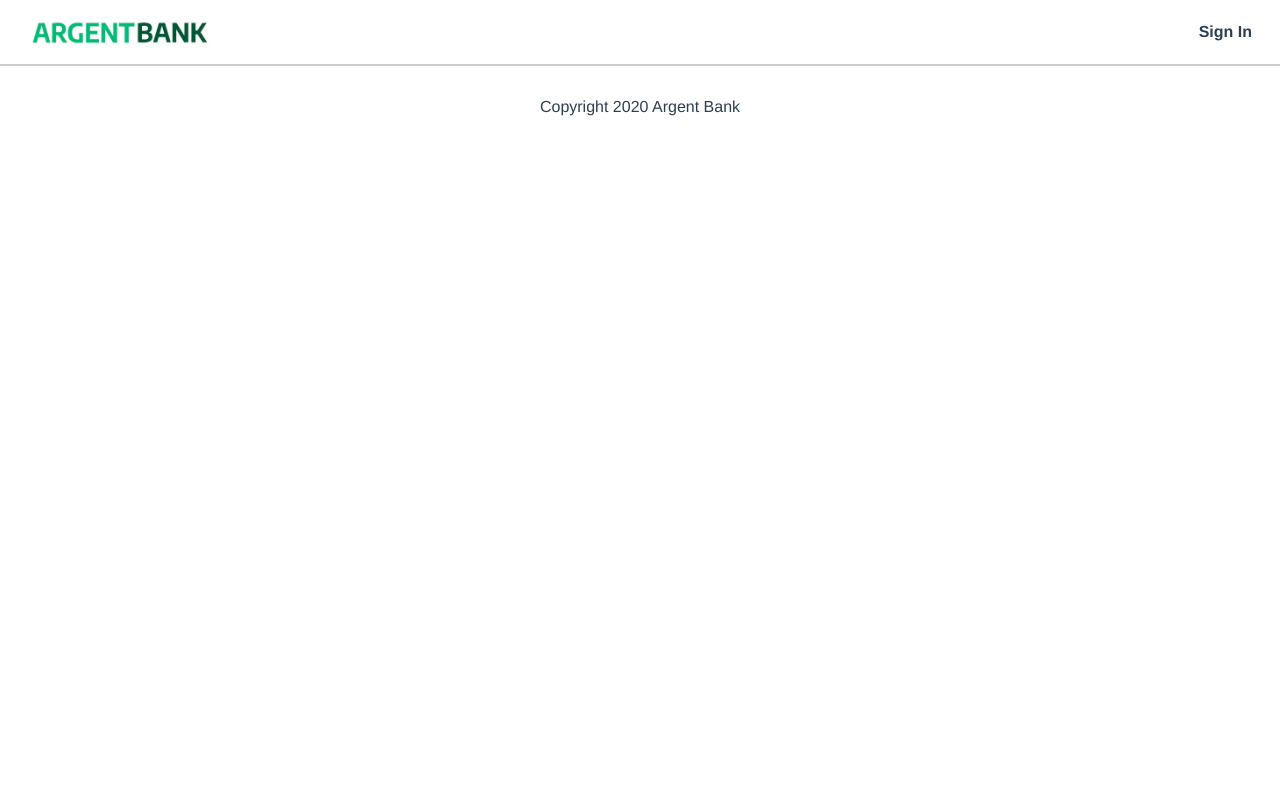
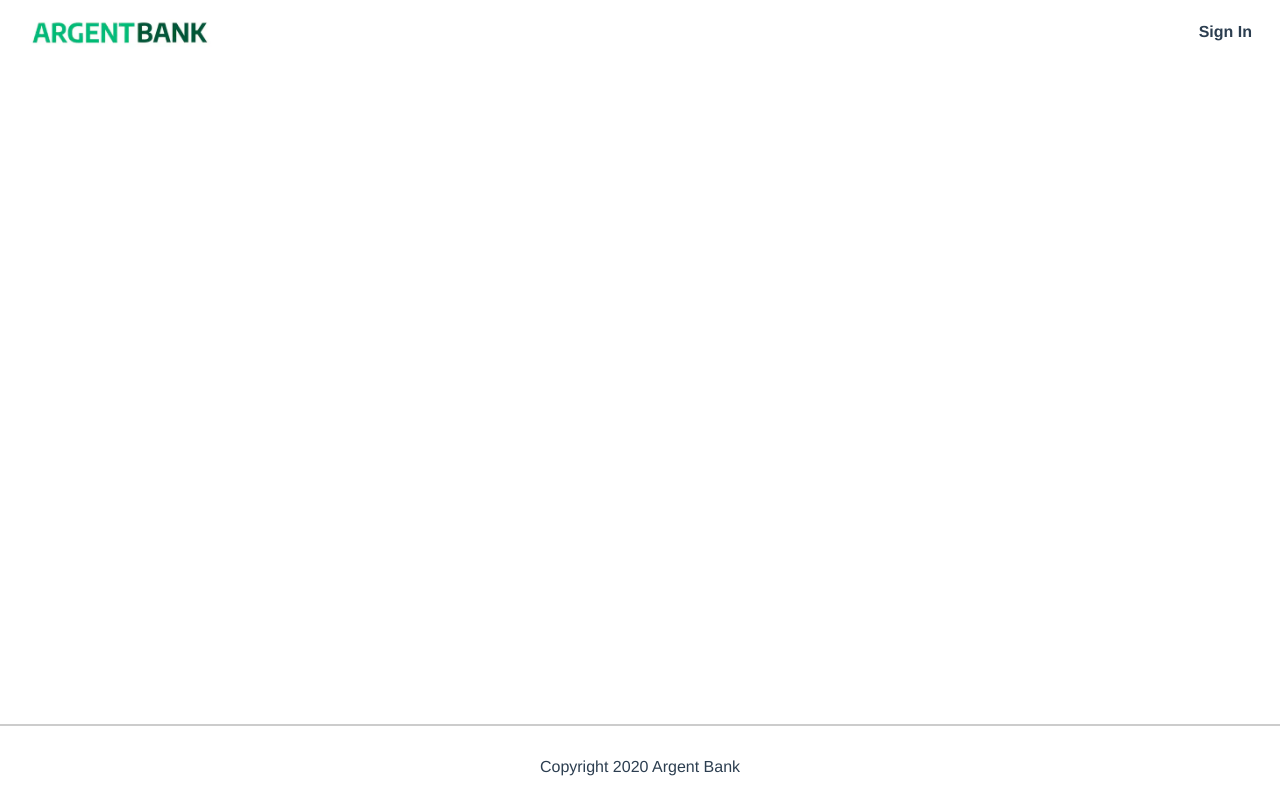
Before and after one commit to samylouati/Projet-11, a React (Vite) app in the folder Frontend/: page /user in a window 1280 px wide. Built offline with nearby package versions, Linux system fonts and the light colour scheme.

Commit message:
ajustement css

```diff
--- a/Frontend/src/App.jsx
+++ b/Frontend/src/App.jsx
@@ -9,16 +9,18 @@ import { Footer } from "./layout/Footer";
 
 function App() {
   return (
+    <div className="app">
       <Router>
           <Header />
-        <main>
+          <main className="main">
             <Routes>
               <Route path="/" element={<Home />} />
-            <Route className="signin"path="/signin" element={<SignIn />} />
+              <Route path="/signin" element={<SignIn />} />
             </Routes>
           </main>
           <Footer />
       </Router>
+    </div>
   );
 }
 
--- a/Frontend/src/assets/css/main.css
+++ b/Frontend/src/assets/css/main.css
@@ -1,9 +1,3 @@
-#root{
-  margin: 0;
-  padding: 0;
-  flex: 1;
-}
-
 html {
   font-family: Avenir, Helvetica, Arial, sans-serif;
   -webkit-font-smoothing: antialiased;
@@ -77,11 +71,6 @@ body {
 }
 
 .hero {
-  background-image: url('../img/bank-tree.jpeg');
-  background-position: 0 -50px;
-  background-size: cover;
-  background-repeat: no-repeat;
-  height: 300px;
   position: relative;
 }
 
@@ -219,6 +208,9 @@ body {
   justify-content: center;
   border-top: 2px solid #ccc;
   padding: 2rem 0 1.5rem;
+  position: absolute;
+  bottom: 0;
+  width: 100%;
 }
 
 .footer-text {
```
Lines whose indentation alone changed are shown as unchanged.
